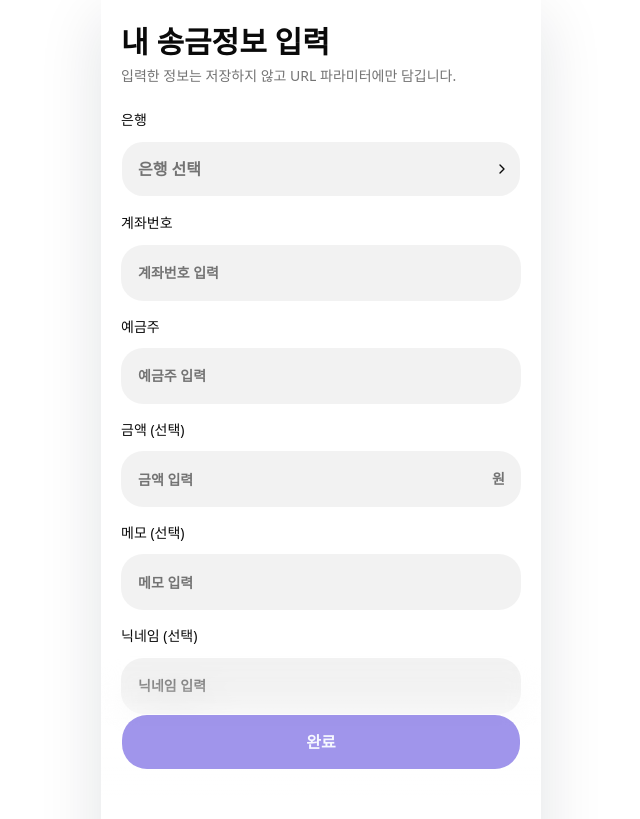
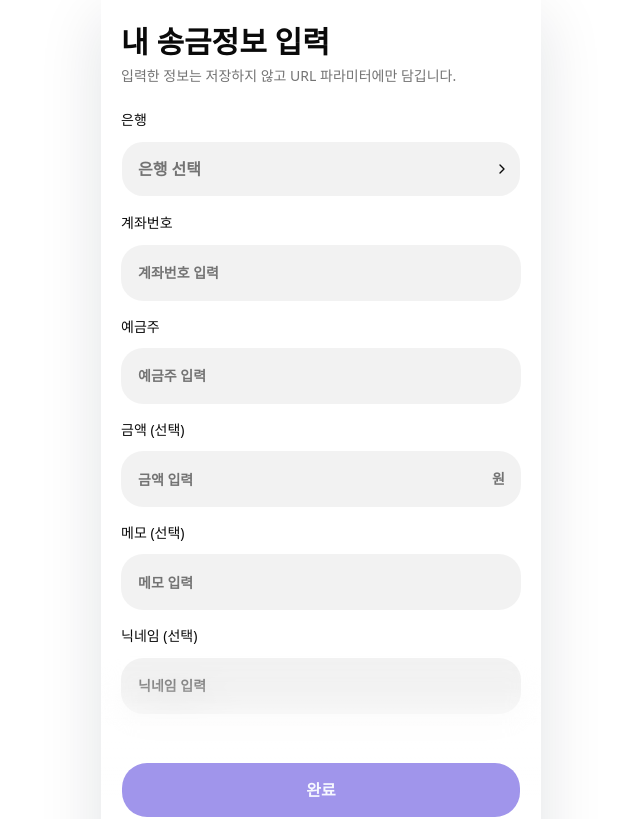
Before and after one commit to hellosunghyun/share-my-bank-account, a React (Vite) app: page / in a window 1280 px wide. Shown: the top 819 px of the page, without its empty margins (319-959 px from the left). Built offline with nearby package versions, Linux system fonts and the light colour scheme; a web font is replaced by a local one.

Commit message:
fix: 완료 버튼 하단 간격 조정

```diff
--- a/src/App.tsx
+++ b/src/App.tsx
@@ -380,7 +380,7 @@ function BuilderCard({
           />
         </FieldGroup>
 
-        <Button className="relative z-30 mt-auto h-14 w-full text-base font-bold" disabled={!complete} type="button" onClick={onOpenPay}>
+        <Button className="builder-submit-button relative z-30 h-14 w-full text-base font-bold" disabled={!complete} type="button" onClick={onOpenPay}>
           완료
         </Button>
       </CardContent>
--- a/src/styles.css
+++ b/src/styles.css
@@ -263,9 +263,19 @@
     mask-image: linear-gradient(to bottom, transparent, rgb(0 0 0 / 0.15) 18%, rgb(0 0 0 / 0.7) 56%, black);
   }
 
+  .builder-submit-button {
+    margin-top: auto;
+  }
+
+  @media (max-height: 1100px) {
+    .builder-submit-button {
+      margin-top: 3rem;
+    }
+  }
+
   @media (max-height: 820px) {
     .builder-card-content {
-      padding-bottom: 7rem;
+      padding-bottom: 8rem;
     }
 
     .builder-bottom-blur {
```
